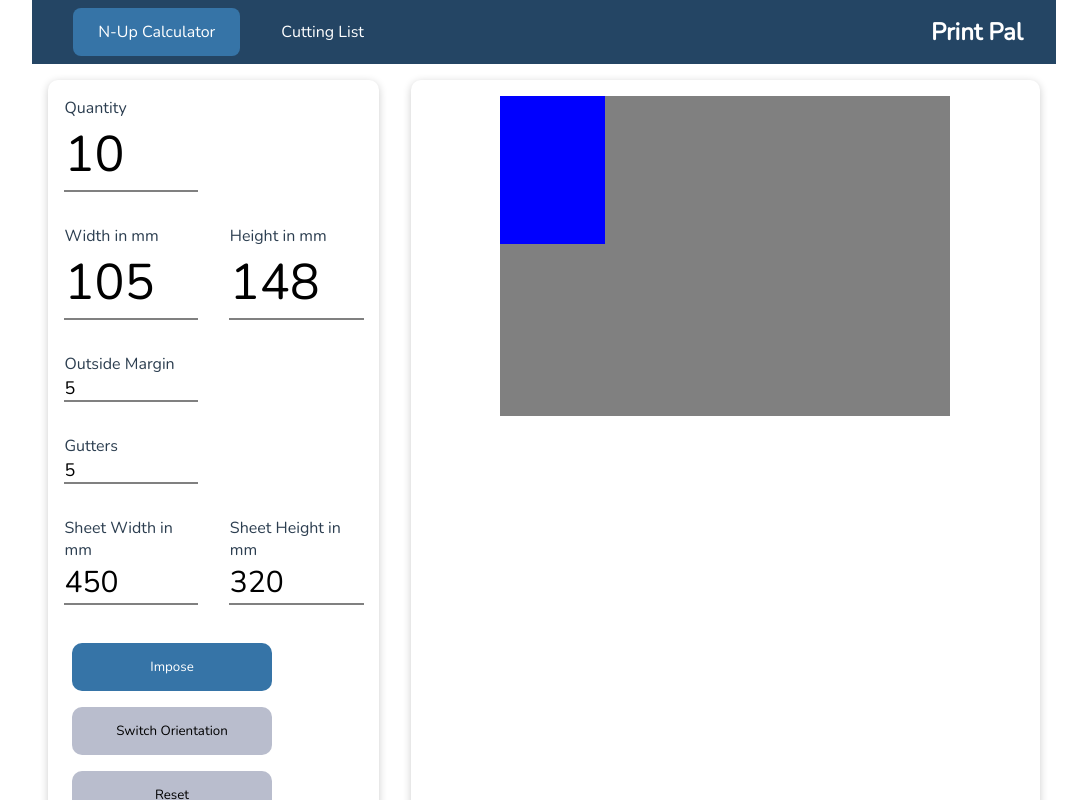
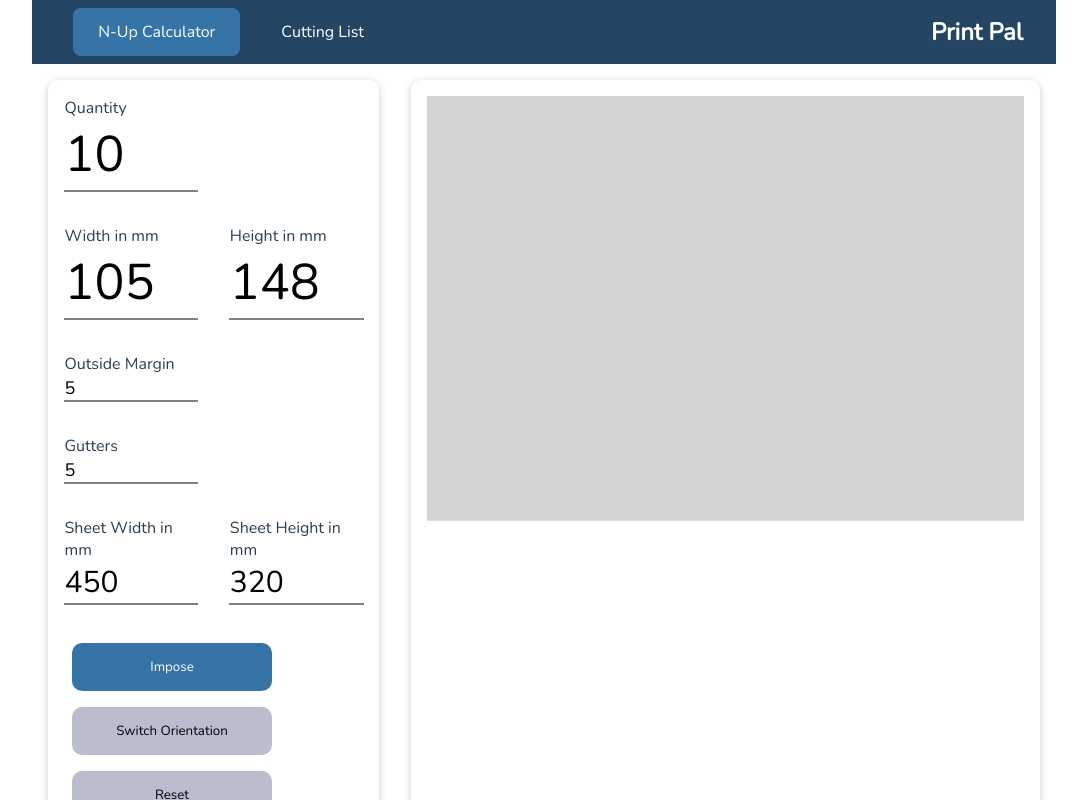
Before and after one commit to jensadria/print-pal, a Vue app: page /nup in a window 1280 px wide. Shown: the top 800 px of the page, without its empty margins (96-1183 px from the left). Built offline with nearby package versions, Linux system fonts and the light colour scheme.

Commit message:
SVG finally works!

```diff
--- a/src/components/nup/NupFormCalc.vue
+++ b/src/components/nup/NupFormCalc.vue
@@ -84,21 +84,15 @@
     <base-card>
       <!-- <div id="svgContainer"></div> -->
       <svg
+        id="svgContainer"
         xmlns="http://www.w3.org/2000/svg"
         xmlns:xlink="http://www.w3.org/1999/xlink"
-        :width="nUpInput.sheetWidth"
-        :height="nUpInput.sheetHeight"
+        :width="auto"
+        :height="auto"
         preserveAspectRatio="xMinYMin"
+        :viewBox="'0 0 ' + nUpInput.sheetWidth + ' ' + nUpInput.sheetHeight"
       >
-        <rect width="100%" height="100%" fill="grey" id="sheetSizeSvg" />
-        <rect
-          :width="nUpInput.width"
-          :height="nUpInput.height"
-          fill="blue"
-        ></rect>
-        <!--
-        <rect x="5" y="5" width="105" height="148" fill="orange" />
-        <rect x="115" y="5" width="105" height="148" fill="orange" /> -->
+        <rect width="100%" height="100%" fill="lightgray" id="sheetSizeSvg" />
       </svg>
       <!-- <svg
         viewBox="0 0 450 320"
@@ -213,14 +207,9 @@ export default {
       this.drawOnSheet();
     },
     drawOnSheet() {
-        //   let svgEl = document.createElementNS(xmlns, 'svg');
-      //   svgEl.setAttributeNS(null, 'viewBox', `0 0 ${sheetWidth} ${sheetHeight}`);
-      //   svgEl.setAttributeNS(null, 'preserveAspectRatio', 'xMinYMin');
-      //   svgEl.setAttributeNS(null, 'width', sheetWidth);
-      //   svgEl.setAttributeNS(null, 'height', sheetHeight);
-        // const xmlns = 'http://www.w3.org/2000/svg';
+    const xmlns = 'http://www.w3.org/2000/svg';
 
-      const {
+    const {
         width,
         height,
         margins,
@@ -229,52 +218,34 @@ export default {
         sheetHeight,
       } = this.nUpInput;
 
-      const svgEl = document.getElementById('sheetSizeSvg');
-    //   svgEl.textContent = '';
+      const svgContainer = document.getElementById('svgContainer')
+      svgContainer.textContent = '';
 
-      const print = document.createElementNS('http://www.w3.org/2000/svg', 'rect');
-      print.setAttributeNS(null, 'width', width);
-      print.setAttributeNS(null, 'height', height);
-      print.setAttributeNS(null, 'fill', 'blue');
-      svgEl.appendChild(print);
-
-      //   const activeWidth = sheetWidth - 2 * margins;
-      //   const activeHeight = sheetHeight - 2 * margins;
+      const sheetSize = document.createElementNS(xmlns, 'rect');
+      sheetSize.setAttributeNS(null, 'width', '100%');
+      sheetSize.setAttributeNS(null, 'height', '100%');
+      sheetSize.setAttributeNS(null, 'fill', 'lightgrey');
+      svgContainer.appendChild(sheetSize);
 
       let startingPointX = margins;
       let startingPointY = margins;
 
       for (let i = 0; startingPointY < sheetHeight - height + gutters; i++) {
         for (let j = 0; startingPointX < sheetWidth - width + gutters; j++) {
-          //   this.vueCanvas.fillStyle = 'gray';
-          //   let grd = this.vueCanvas.createLinearGradient(0, 0, 1, 1);
-          //   grd.addColorStop(0, 'black');
-          //   grd.addColorStop(1, 'white');
+            const print = document.createElementNS(xmlns, 'rect');
+            print.setAttributeNS(null, 'width', width);
+            print.setAttributeNS(null, 'height', height);
+            print.setAttributeNS(null, 'x', startingPointX);
+            print.setAttributeNS(null, 'y', startingPointY);
+            print.setAttributeNS(null, 'fill', '#3674a7');
+            svgContainer.appendChild(print);
 
-          //   this.vueCanvas.fillStyle = `rgb(150, 150, 150)`;
-          //   this.vueCanvas.strokeStyle = `rgb(50, 50, 50)`;
-          //   this.vueCanvas.lineWidth = 0.5;
-          //   this.vueCanvas.strokeRect(
-          //     startingPointX,
-          //     startingPointY,
-          //     width,
-          //     height
-          //   );
-          //   this.vueCanvas.fillRect(
-          //     startingPointX,
-          //     startingPointY,
-          //     width,
-          //     height
-          //   );
-
-          startingPointX = startingPointX + width + gutters;
+            startingPointX = startingPointX + width + gutters;
         }
-
         startingPointX = margins;
         startingPointY = startingPointY + height + gutters;
       }
 
-      //   sheetSize.appendChild(svgEl);
     },
     switchOrientation() {
       this.checkFields();
```
